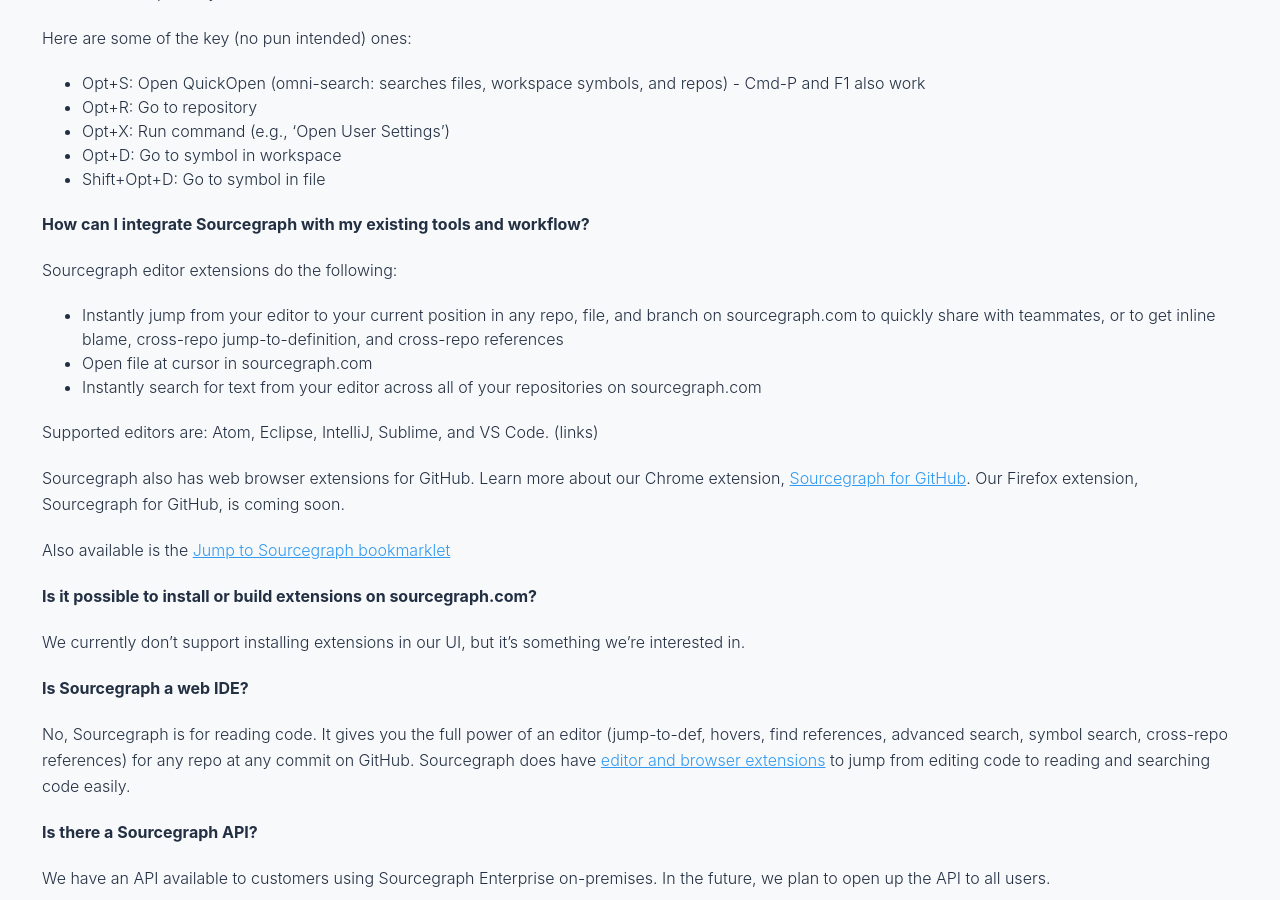
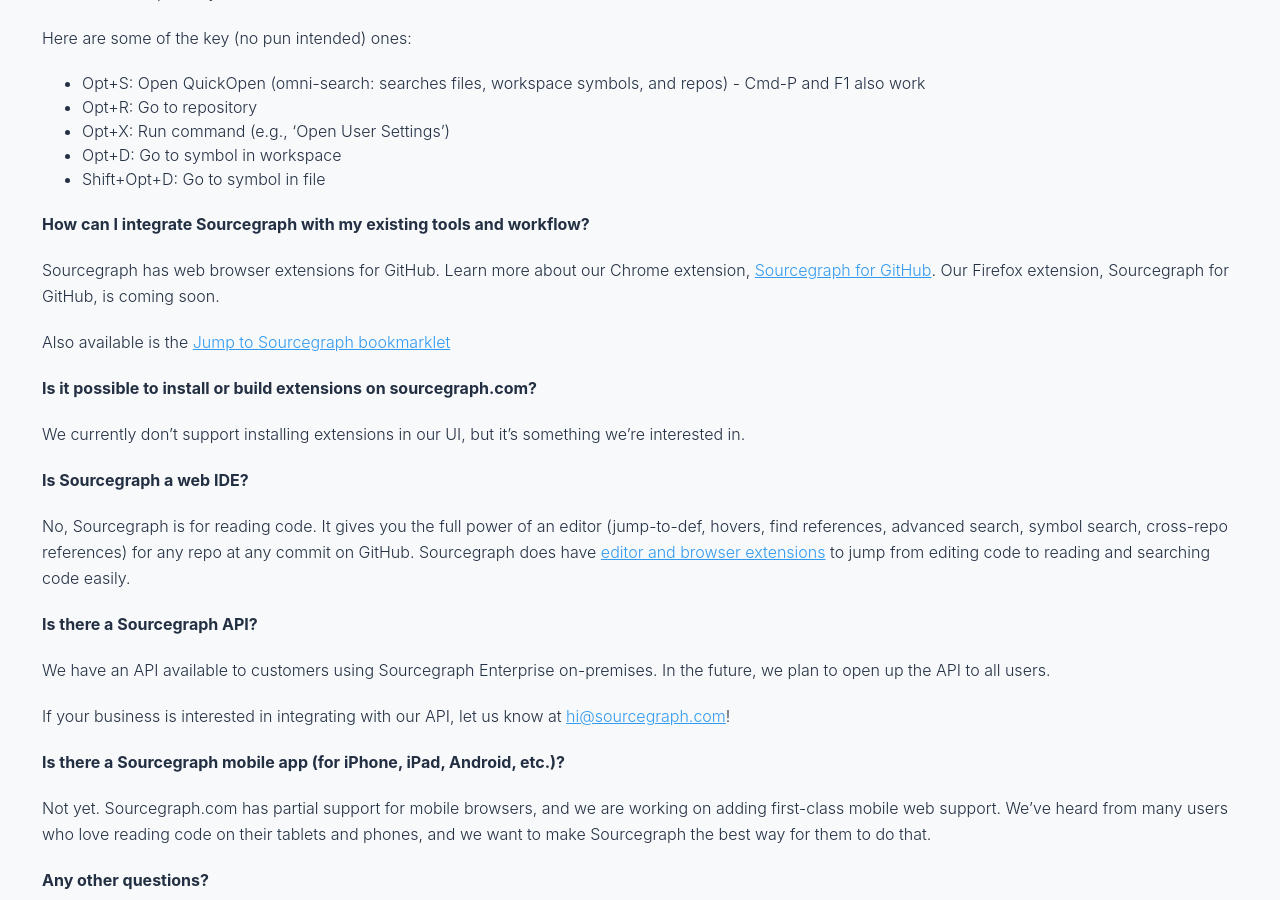
Before and after one commit to hdrhbbu1/sourcegraph.github.io, a Jekyll site: the page built from in/faq.md, in a window 1280 px wide and 900 px high, scrolled down 1539 px. Built offline with Jekyll 4.4.1, drawn with Linux system fonts in a browser that asks for light colours.

Commit message:
faq updates

```diff
--- a/in/faq.md
+++ b/in/faq.md
@@ -60,15 +60,15 @@
 
 **<a id="extensions"></a>How can I integrate Sourcegraph with my existing tools and workflow?**
 
-Sourcegraph editor extensions do the following:
+<!--Sourcegraph editor extensions do the following:
 
 * Instantly jump from your editor to your current position in any repo, file, and branch on sourcegraph.com to quickly share with teammates, or to get inline blame, cross-repo jump-to-definition, and cross-repo references
 * Open file at cursor in sourcegraph.com
 * Instantly search for text from your editor across all of your repositories on sourcegraph.com
 
-Supported editors are: Atom, Eclipse, IntelliJ, Sublime, and VS Code. (links)
+Supported editors are: Atom, Eclipse, IntelliJ, Sublime, and VS Code. (links)-->
 
-Sourcegraph also has web browser extensions for GitHub. Learn more about our Chrome extension, [Sourcegraph for GitHub](https://chrome.google.com/webstore/detail/sourcegraph-for-github/dgjhfomjieaadpoljlnidmbgkdffpack). Our Firefox extension, Sourcegraph for GitHub, is coming soon.
+Sourcegraph has web browser extensions for GitHub. Learn more about our Chrome extension, [Sourcegraph for GitHub](https://chrome.google.com/webstore/detail/sourcegraph-for-github/dgjhfomjieaadpoljlnidmbgkdffpack). Our Firefox extension, Sourcegraph for GitHub, is coming soon.
 
 Also available is the [Jump to Sourcegraph bookmarklet](https://gist.github.com/sqs/2a2680eff4dad159ae754756fe9326c2)
 
```
Also changed, not shown: 1 other file.
